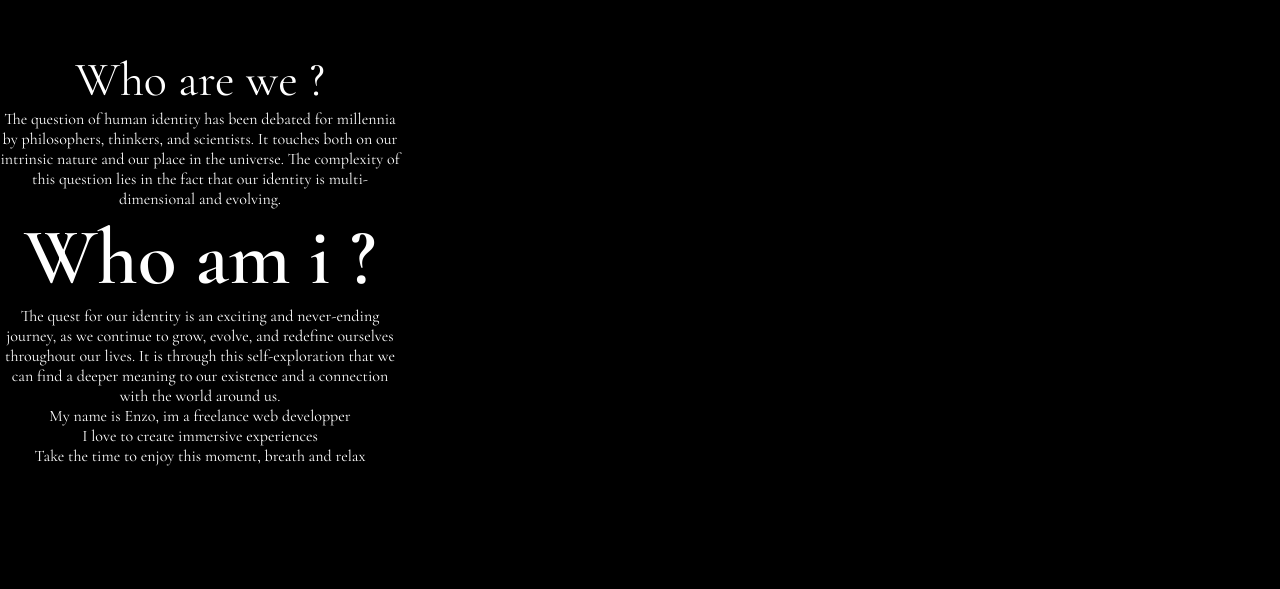
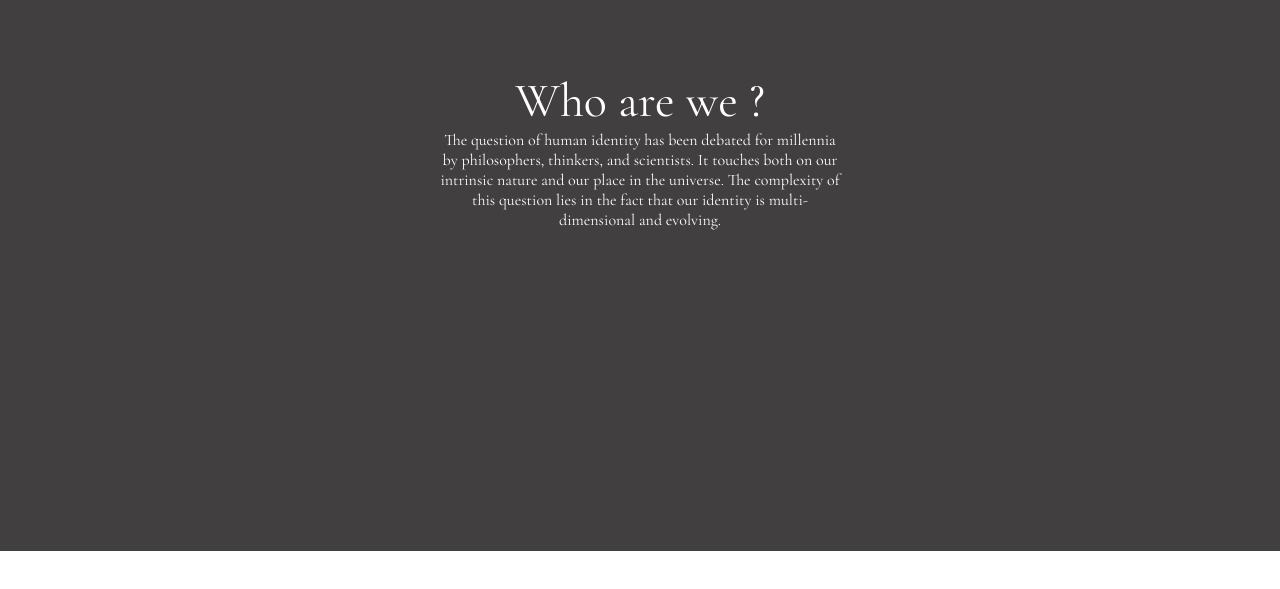
Before and after one commit to enzogireaud/Reelax, a SvelteKit app: page /contact in a window 1280 px wide. Shown: the part 249-838 px from the top of the page. After the commit the page ends 800 px from the top, so only its background shows below. Built offline with nearby package versions, Linux system fonts and the light colour scheme.

Commit message:
adjusting scroll snap type for main page

```diff
--- a/package.json
+++ b/package.json
@@ -29,6 +29,7 @@
 	},
 	"type": "module",
 	"dependencies": {
-		"sass": "^1.64.1"
+		"sass": "^1.64.1",
+		"svelte-scrollto": "^0.2.0"
 	}
 }
--- a/src/routes/contact/+page.svelte
+++ b/src/routes/contact/+page.svelte
@@ -16,11 +16,27 @@
 
 		hiddenElements = document.querySelectorAll('.hidden');
 		hiddenElements.forEach((el) => observer.observe(el));
+		//Show content
+
+		// Setting display to block :
+		const contents = document.querySelectorAll('.content') as NodeListOf<HTMLDivElement>;
+		function showContents() {
+			// Affiche tous les éléments avec la classe ".content"
+			const loader = document.querySelector('.loader') as HTMLDivElement;
+			if (loader) {
+				if (loader.style.display === 'none') {
+					contents.forEach((content) => {
+						content.style.display = 'block';
+					});
+				}
+			}
+		}
+		showContents();
 	});
 </script>
 
 <contact class="content">
-	<section class="1">
+	<section id="section-1">
 		<a href="/" class="hidden">Who are we ?</a>
 		<p class="hidden firstp">
 			The question of human identity has been debated for millennia by philosophers, thinkers, and
@@ -29,7 +45,7 @@
 			evolving.
 		</p>
 	</section>
-	<section>
+	<section id="section-2">
 		<h1 class="hidden">Who am i ?</h1>
 		<p class="hidden secondp">
 			The quest for our identity is an exciting and never-ending journey, as we continue to grow,
@@ -37,8 +53,8 @@
 			we can find a deeper meaning to our existence and a connection with the world around us.
 		</p>
 	</section>
-	<section class="hidden">
-		<p>
+	<section id="section-3">
+		<p class="hidden">
 			My name is Enzo, im a freelance web developper<br />I love to create immersive experiences<br
 			/>Take the time to enjoy this moment, breath and relax
 		</p>
@@ -49,26 +65,36 @@
 	contact {
 		position: absolute;
 		background: #000;
+		height: 100vh;
 		width: 100%;
-		min-height: 250vh;
 		color: white;
 		animation: fadeIn 1s ease forwards;
-		display: flex;
-		padding: 300px 0;
-		justify-content: space-between;
-		gap: 60px;
-		align-items: center;
-		flex-direction: column;
-		overflow: hidden;
+		overflow-y: scroll;
+		scroll-snap-type: y mandatory;
 		section {
+			display: flex;
+			justify-content: center;
+			align-items: center;
+			flex-direction: column;
 			text-align: center;
-			max-width: 400px;
+			width: 100%;
+			height: 200vh;
+			scroll-snap-align: center;
+		}
+		#section-1 {
+			height: 100vh;
+			background: rgb(65, 63, 63);
+		}
+		#section-2 {
+			background: rgb(84, 80, 80);
 		}
 		.firstp {
 			transition-delay: 400ms;
+			max-width: 400px;
 		}
 		.secondp {
 			transition-delay: 400ms;
+			max-width: 400px;
 		}
 		h1 {
 			font-size: 5em;
```
Also changed, not shown: 1 other file (tests, documents, lock files or other folders).
